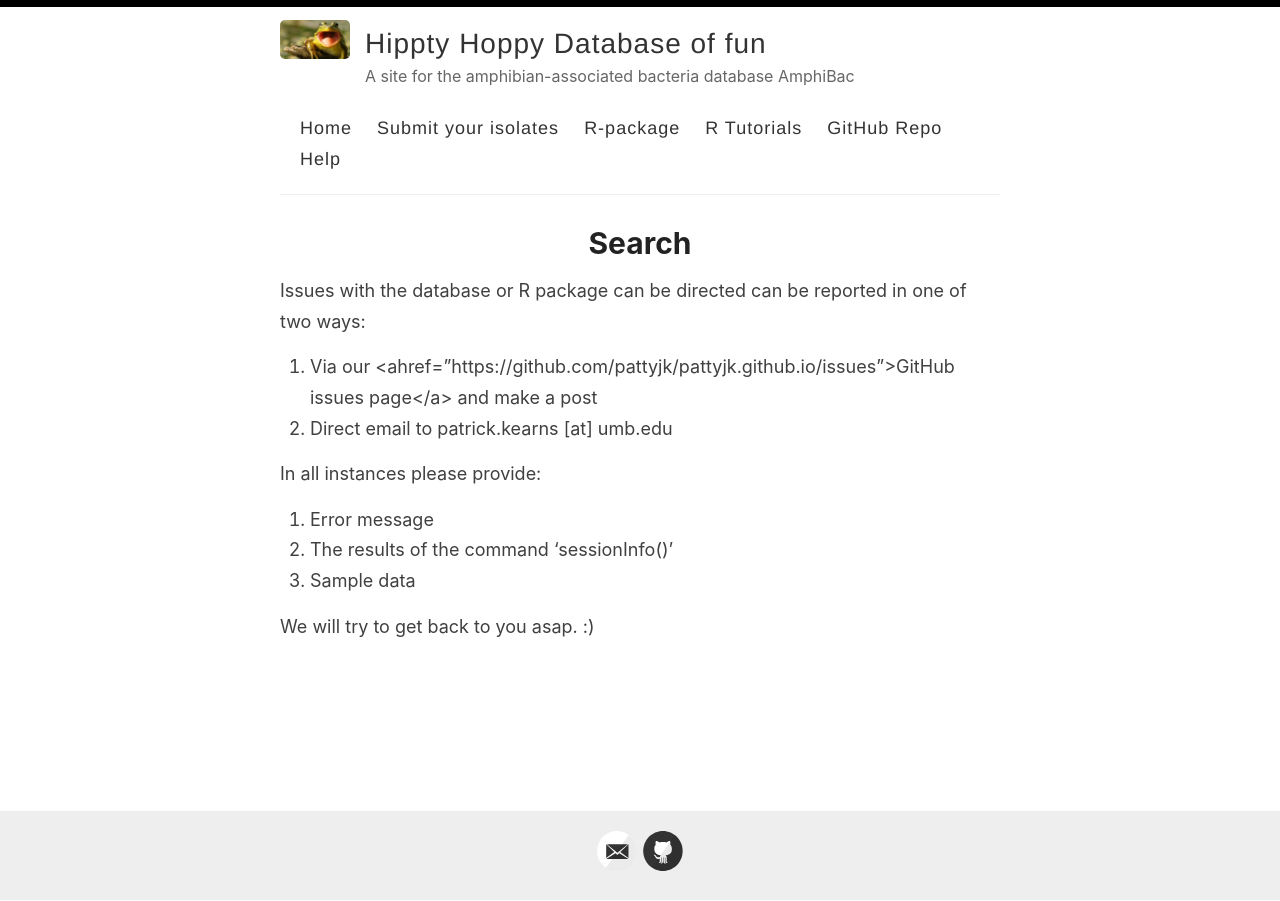
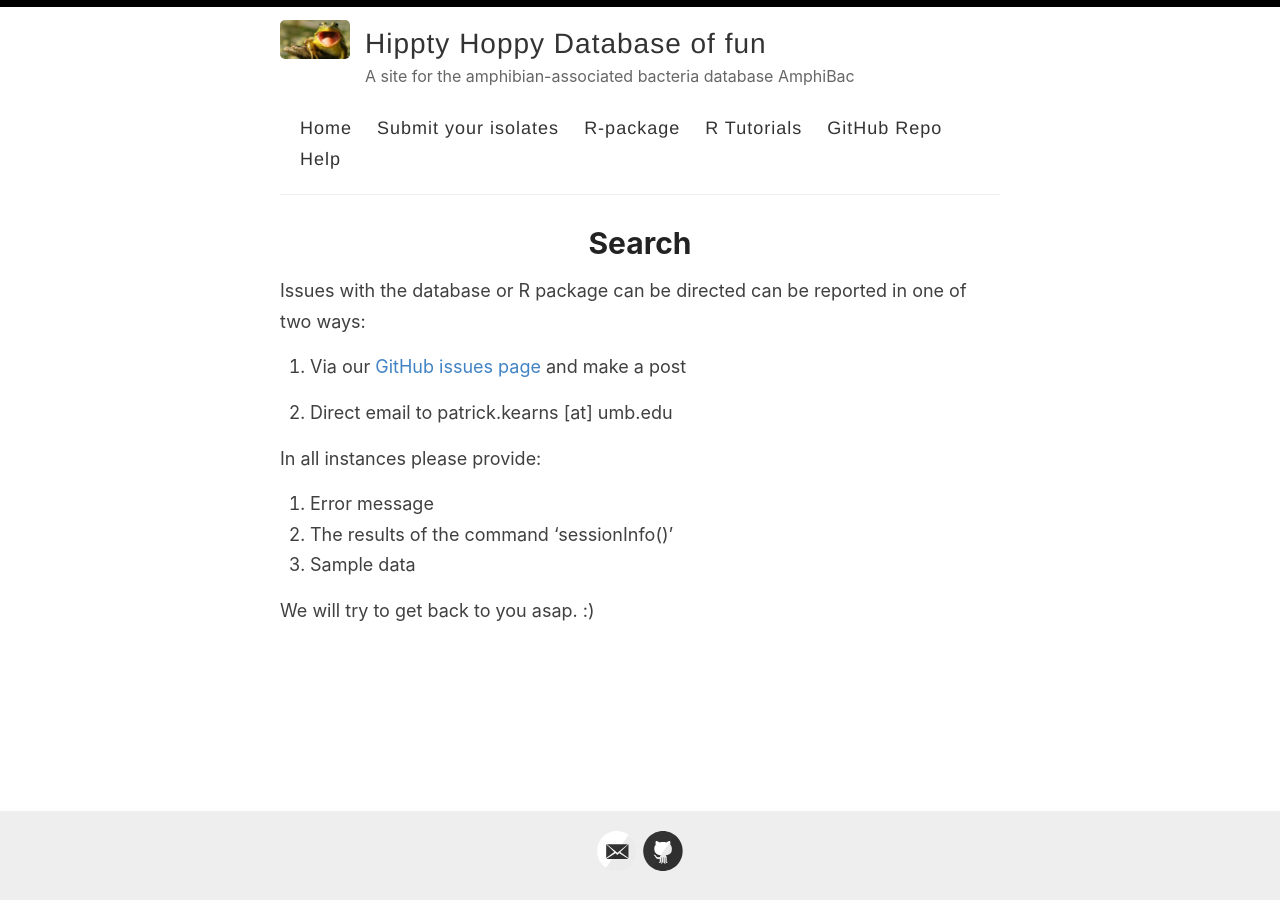
Before and after one commit to pattyjk/pattyjk.github.io, a Jekyll site: the page built from _pages/help.md, in a window 1280 px wide. Built offline with Jekyll 4.4.1, drawn with Linux system fonts in a browser that asks for light colours; some of the changed lines change nothing that is shown.

Commit message:
Update help.md

```diff
--- a/_pages/help.md
+++ b/_pages/help.md
@@ -6,7 +6,8 @@ permalink: /help/
 
 Issues with the database or R package can be directed can be reported in one of two ways:
 
-1. Via our <ahref="https://github.com/pattyjk/pattyjk.github.io/issues">GitHub issues page</a> and make a post
+1. Via our <a href="https://github.com/pattyjk/pattyjk.github.io/issues"> GitHub issues page </a> and make a post
+
 2. Direct email to patrick.kearns [at] umb.edu
 
 In all instances please provide:
```
